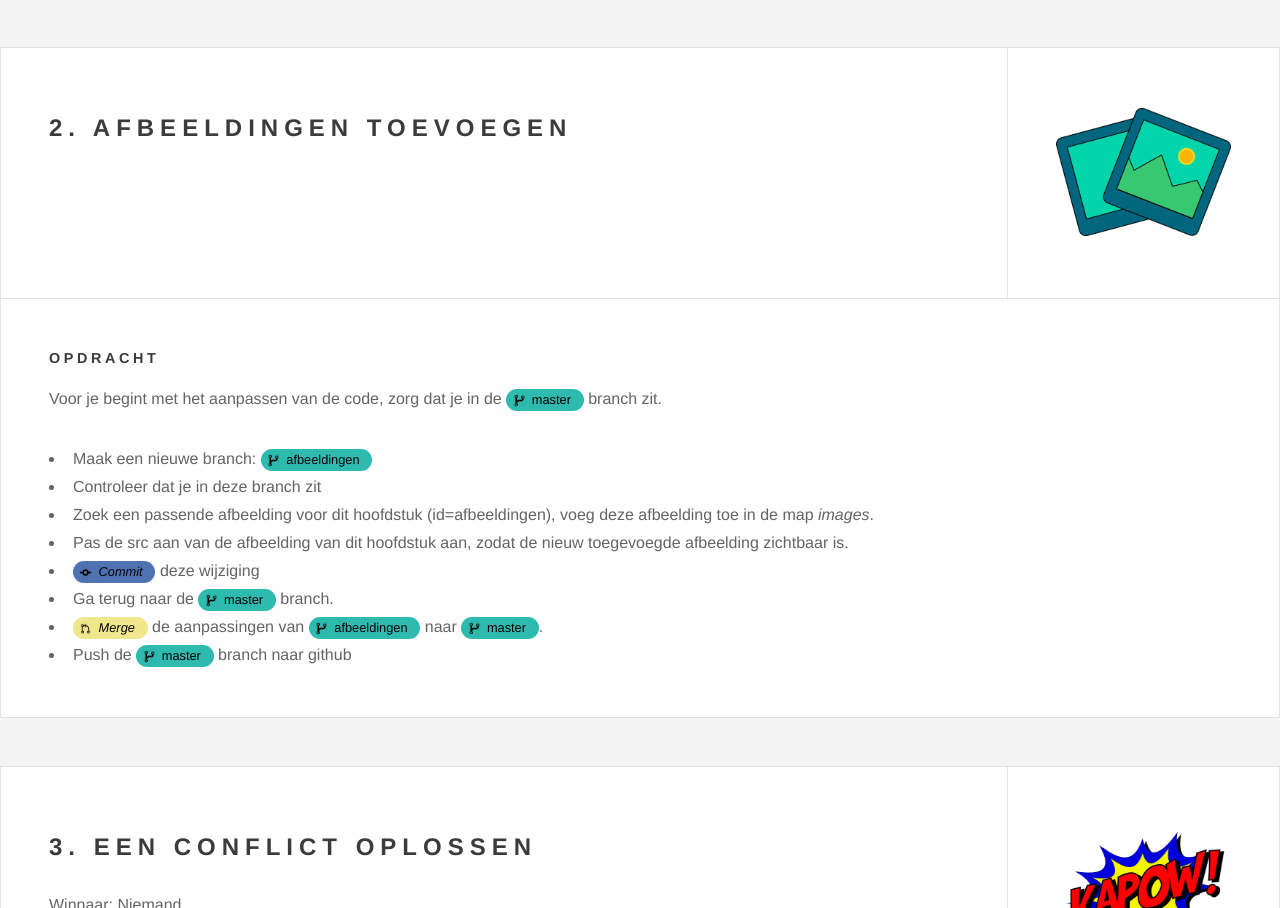
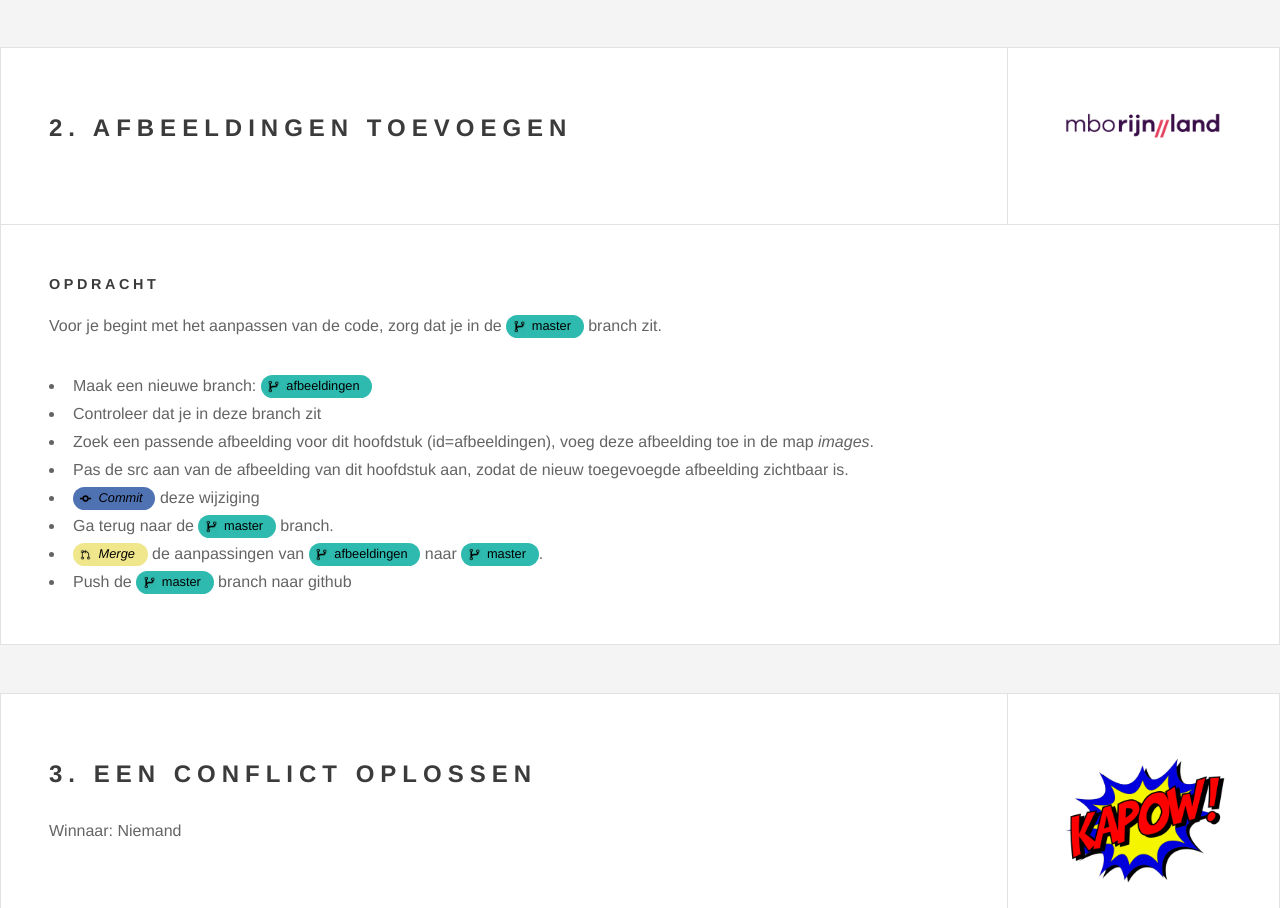
Before and after one commit to pepijnmbo/bvhtoets, a plain HTML site: page index.html in a window 1280 px wide. Shown: the part 1297-2205 px from the top of the page. Drawn offline with Linux system fonts and the light colour scheme.

Commit message:
image aangepast
de foto onder ID afbeeldingen aangepast

```diff
--- a/index.html
+++ b/index.html
@@ -79,7 +79,7 @@
                         <h2>2. Afbeeldingen toevoegen</h2>
                     </div>
                     <div class="meta">
-                        <img src="images/pictures.png">
+                        <img src="images/mboRijnland..png">
                     </div>
                 </header>
 
```
Also changed, not shown: images/mboRijnland..png (added).
